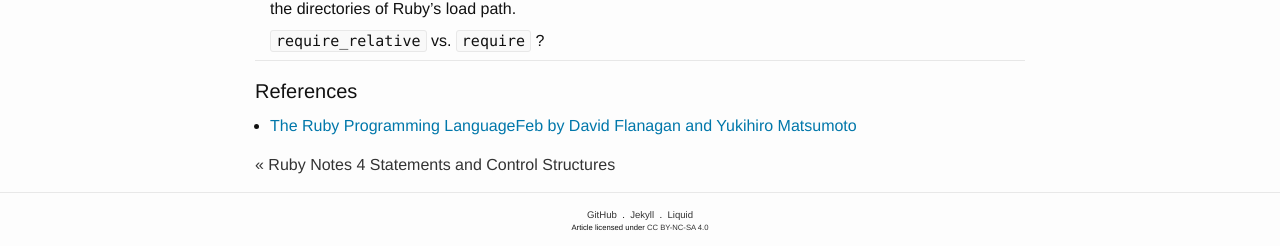
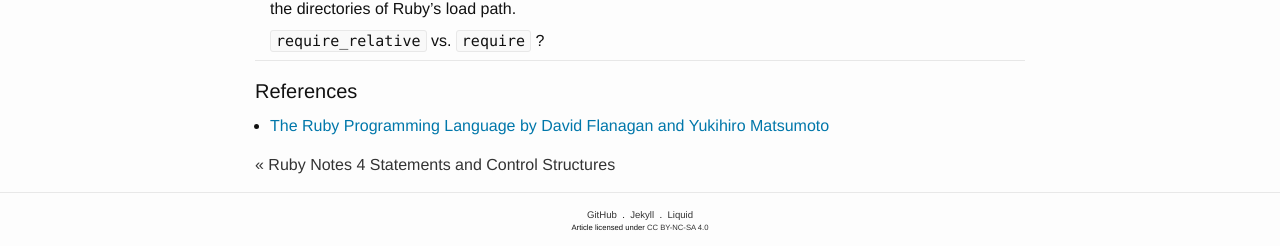
Before and after one commit to ousiax/ousiax.github.io, a Jekyll site: the page built from _posts/2016-04-05-ruby-notes-6-classes-and-modules.md, in a window 1280 px wide and 900 px high, scrolled down 3177 px. Shown: the part 651-897 px from the top of the window. Built offline with Jekyll 4.4.1, drawn with Linux system fonts in a browser that asks for light colours; comment, search, counter and statistics services are not loaded.

Commit message:
Update 'References' of posts.

```diff
--- a/_posts/2016-04-05-ruby-notes-6-classes-and-modules.md
+++ b/_posts/2016-04-05-ruby-notes-6-classes-and-modules.md
@@ -179,4 +179,4 @@ Any Ruby program can add methods to existing classes, and it is even possible to
 
 #### References
 
-* [The Ruby Programming LanguageFeb by David Flanagan and Yukihiro Matsumoto](http://www.amazon.com/Ruby-Programming-Language-David-Flanagan/dp/0596516177/ref=sr_1_1?ie=UTF8&qid=1459784613&sr=8-1&keywords=The+Ruby+Programming+Language)
+* [The Ruby Programming Language by David Flanagan and Yukihiro Matsumoto](http://www.amazon.com/Ruby-Programming-Language-David-Flanagan/dp/0596516177/ref=sr_1_1?ie=UTF8&qid=1459784613&sr=8-1&keywords=The+Ruby+Programming+Language)
```
Also changed, not shown: _posts/2016-04-04-ruby-notes-1-overview.md (+1 -1 lines), _posts/2016-04-05-ruby-notes-4-statements-and-control-structures.md (+1 -1 lines).
